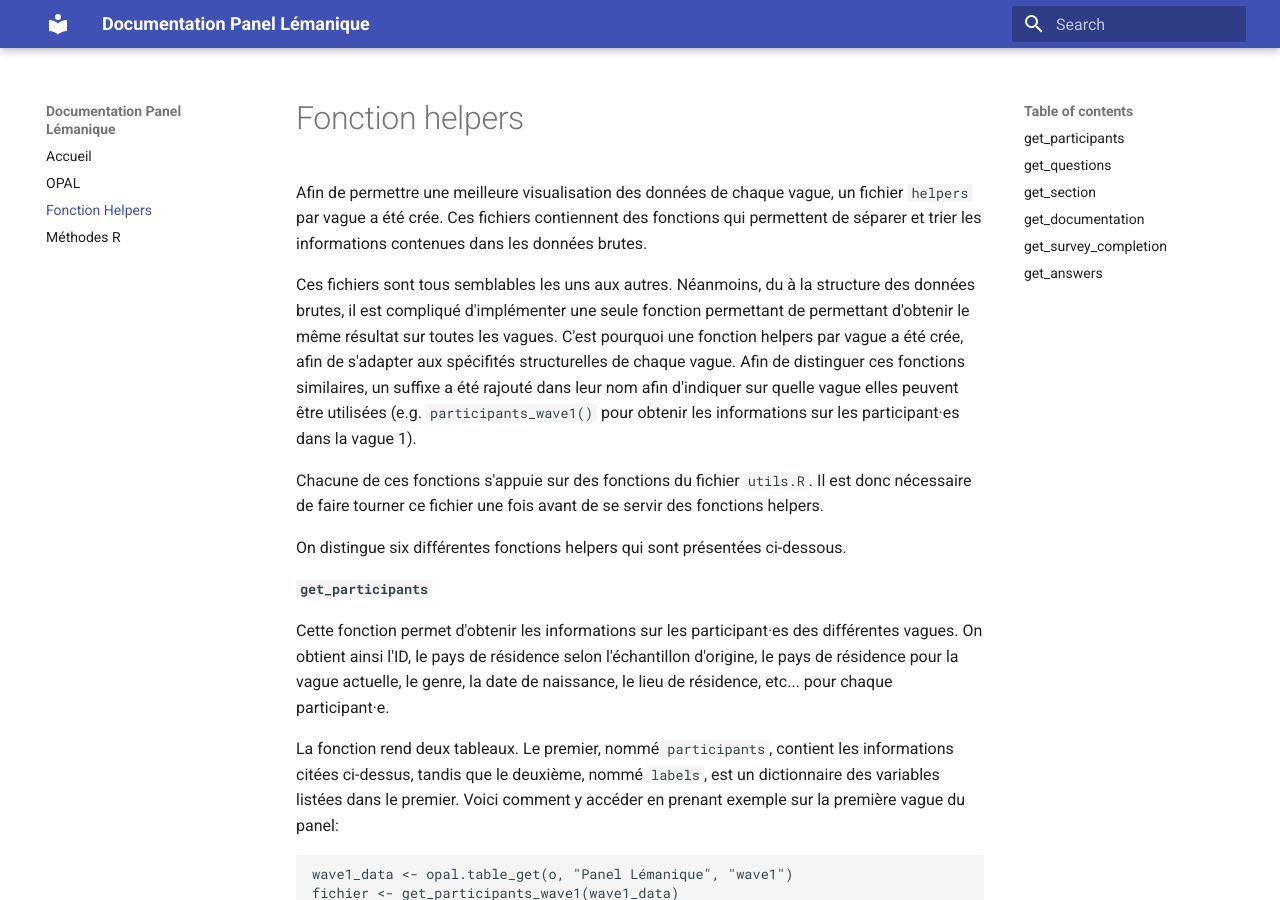
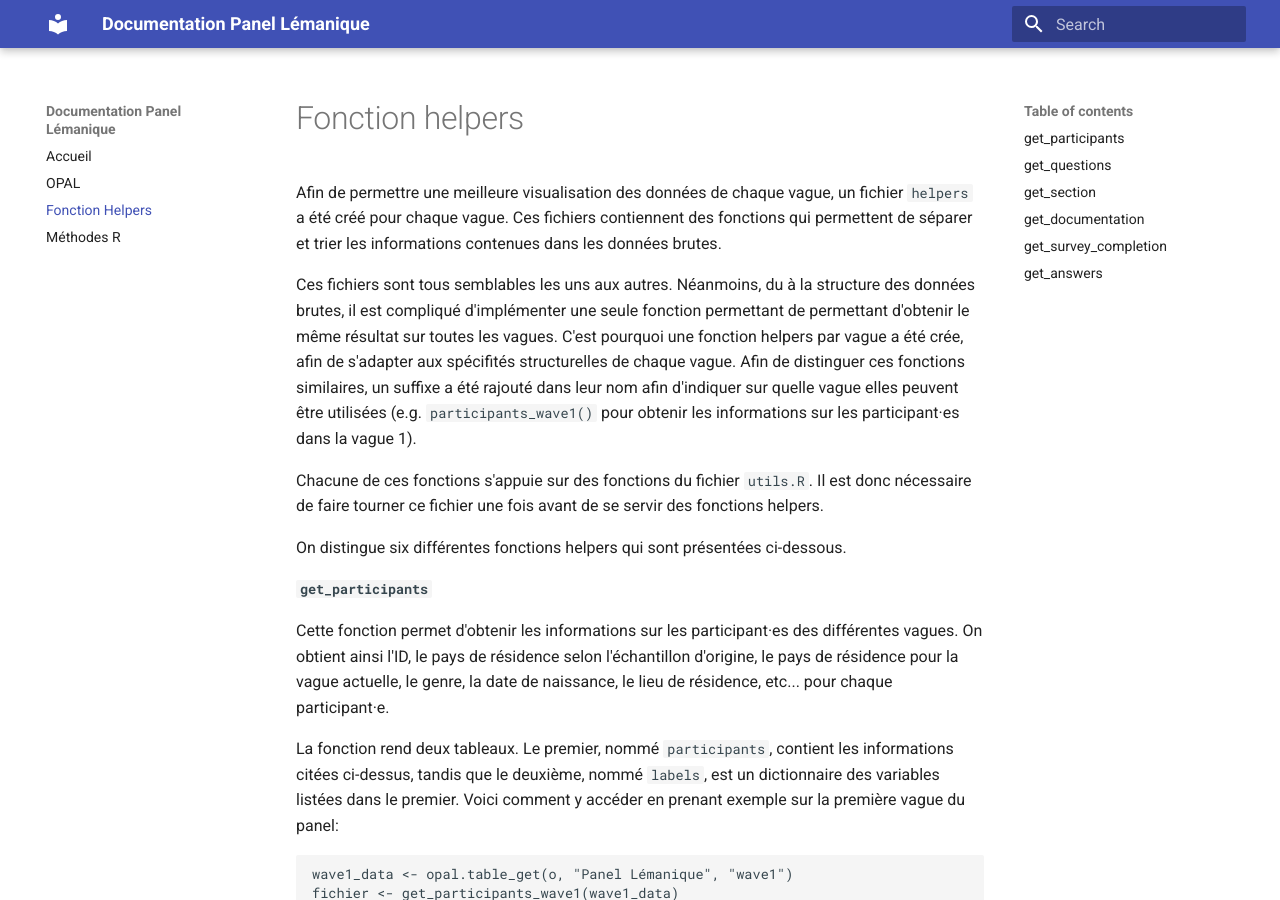
Before and after one commit to EPFL-LASUR/Doc-Panel-L-manique, an MkDocs documentation site: the page built from docs/fonction-helpers.md, in a window 1280 px wide and 900 px high. Built offline with MkDocs 1.6.1 and Material for MkDocs 9.7.7, drawn with Linux system fonts in a browser that asks for light colours.

Commit message:
Corrections fonction-helpers.md (Issue: #2)

```diff
--- a/docs/fonction-helpers.md
+++ b/docs/fonction-helpers.md
@@ -1,6 +1,6 @@
 # Fonction helpers
 
-Afin de permettre une meilleure visualisation des données de chaque vague, un fichier `helpers` par vague a été crée. Ces fichiers contiennent des fonctions qui permettent de séparer et trier les informations contenues dans les données brutes.
+Afin de permettre une meilleure visualisation des données de chaque vague, un fichier `helpers` a été créé pour chaque vague. Ces fichiers contiennent des fonctions qui permettent de séparer et trier les informations contenues dans les données brutes.
 
 Ces fichiers sont tous semblables les uns aux autres. Néanmoins, du à la structure des données brutes, il est compliqué d'implémenter une seule fonction permettant de permettant d'obtenir le même résultat sur toutes les vagues. C'est pourquoi une fonction helpers par vague a été crée, afin de s'adapter aux spécifités structurelles de chaque vague. Afin de distinguer ces fonctions similaires, un suffixe a été rajouté dans leur nom afin d'indiquer sur quelle vague elles peuvent être utilisées (e.g. `participants_wave1()` pour obtenir les informations sur les participant·es dans la vague 1).
 
```
